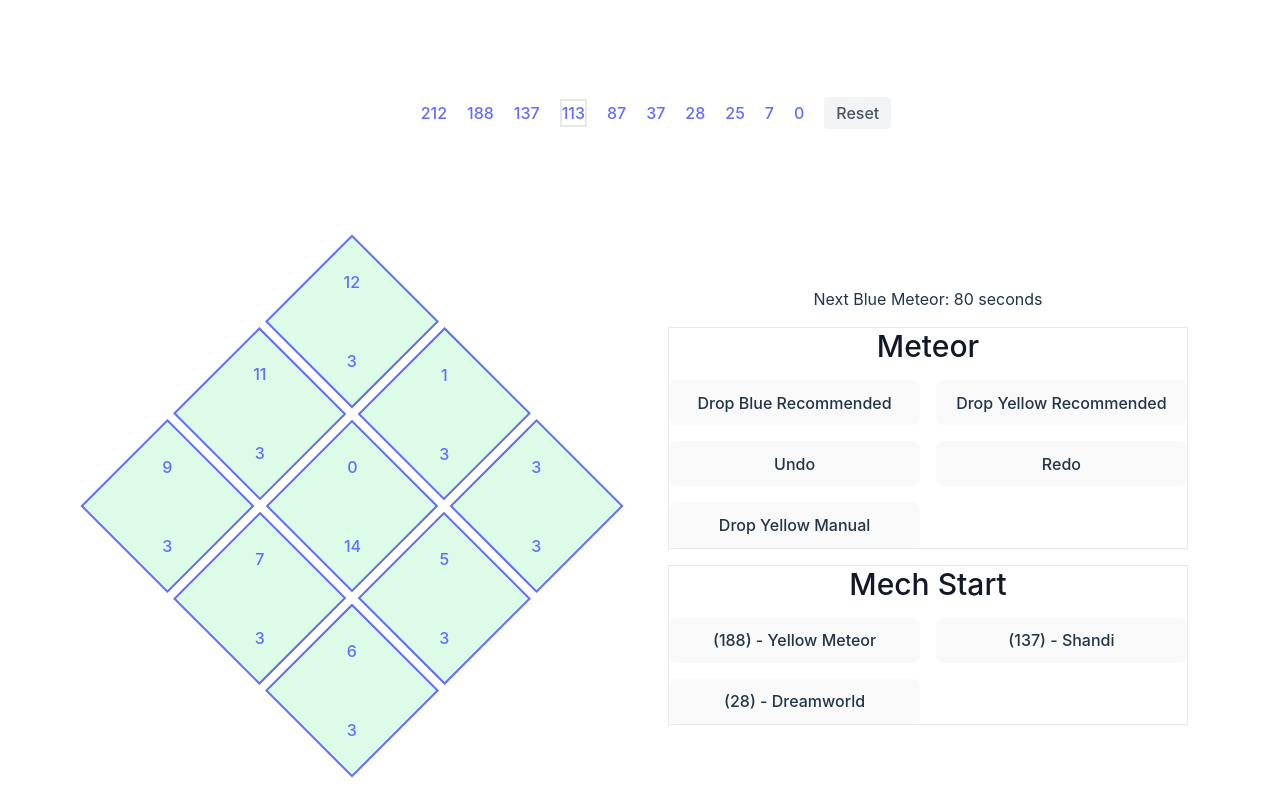
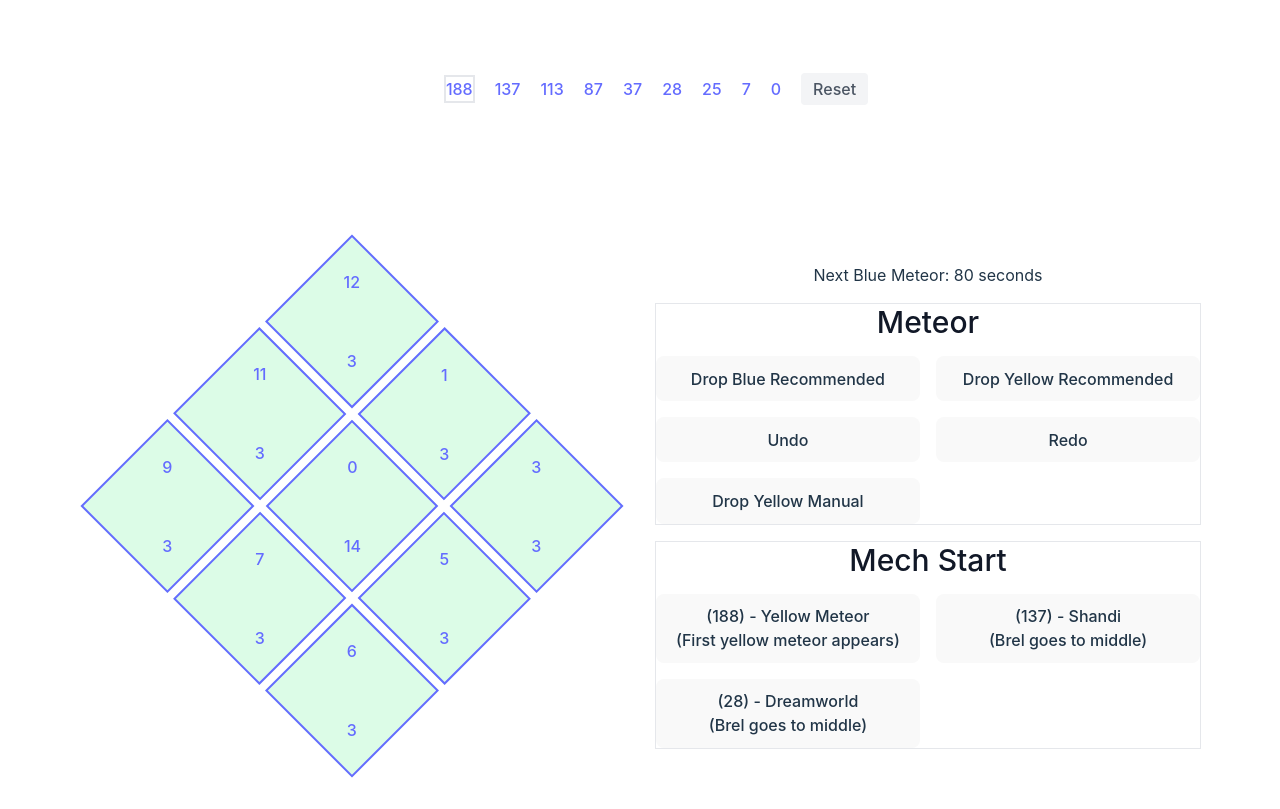
Before and after one commit to coupacoupa/loa-brel-hard-g6, a React (Vite) app: page / in a window 1280 px wide. Built offline with nearby package versions, Linux system fonts and the light colour scheme.

Commit message:
chore: add details to buttons

```diff
--- a/src/App.tsx
+++ b/src/App.tsx
@@ -11,10 +11,9 @@ function App() {
       <header className="body-font text-gray-600">
         <div className="container mx-auto flex flex-col flex-wrap items-center p-5 md:flex-row">
           <nav className="flex flex-wrap items-center justify-center text-base md:ml-4 md:py-1 md:pl-4">
-            <a className="mr-5 ">212</a>
-            <a className="mr-5 ">188</a>
+            <a className="mr-5 border-2">188</a>
             <a className="mr-5 ">137</a>
-            <a className="mr-5 border-2">113</a>
+            <a className="mr-5 ">113</a>
             <a className="mr-5 ">87</a>
             <a className="mr-5 ">37</a>
             <a className="mr-5 ">28</a>
@@ -56,10 +55,17 @@ function App() {
             </h1>
             <div className="grid grid-cols-2 gap-4">
               <button onClick={() => startMech(188)}>
-                (188) - Yellow Meteor
+                (188) - Yellow Meteor <br />
+                (First yellow meteor appears)
               </button>
-              <button>(137) - Shandi </button>
-              <button>(28) - Dreamworld</button>
+              <button>
+                (137) - Shandi <br />
+                (Brel goes to middle)
+              </button>
+              <button>
+                (28) - Dreamworld <br />
+                (Brel goes to middle)
+              </button>
             </div>
           </div>
         </div>
```
